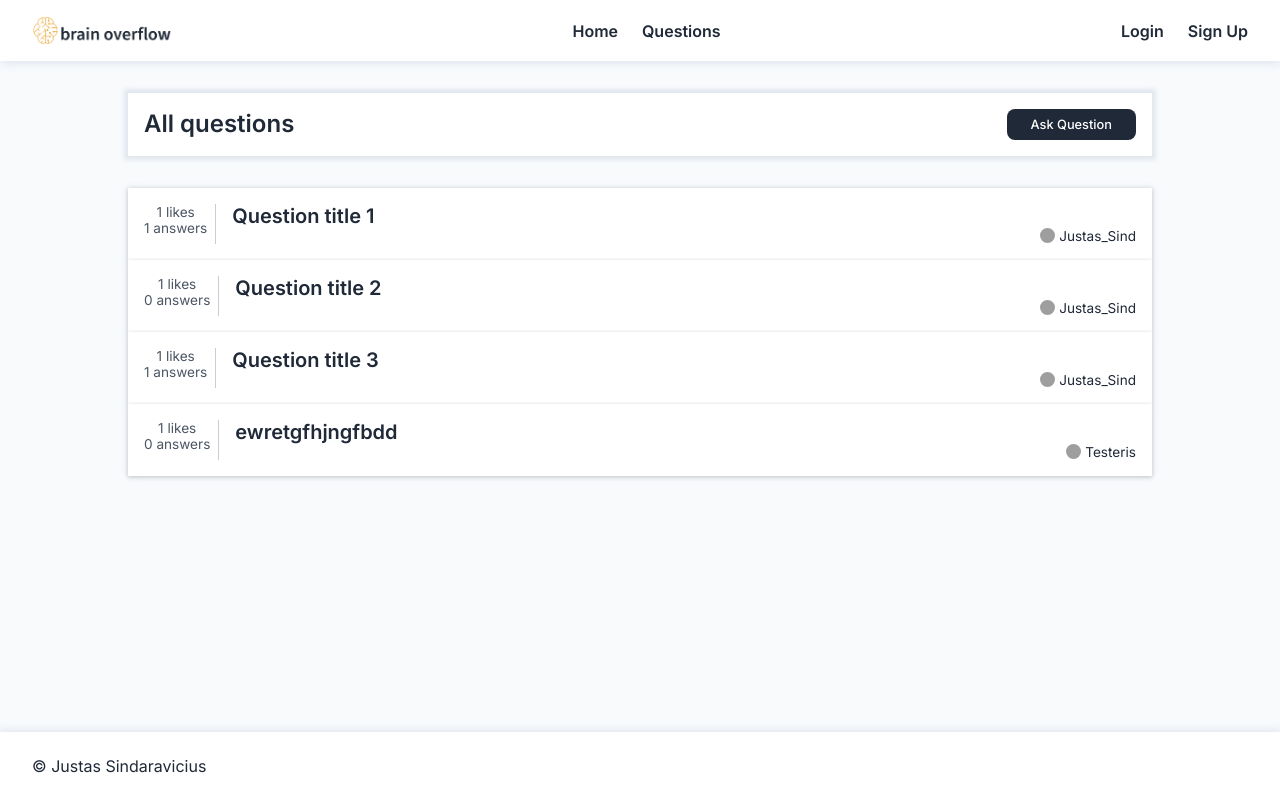
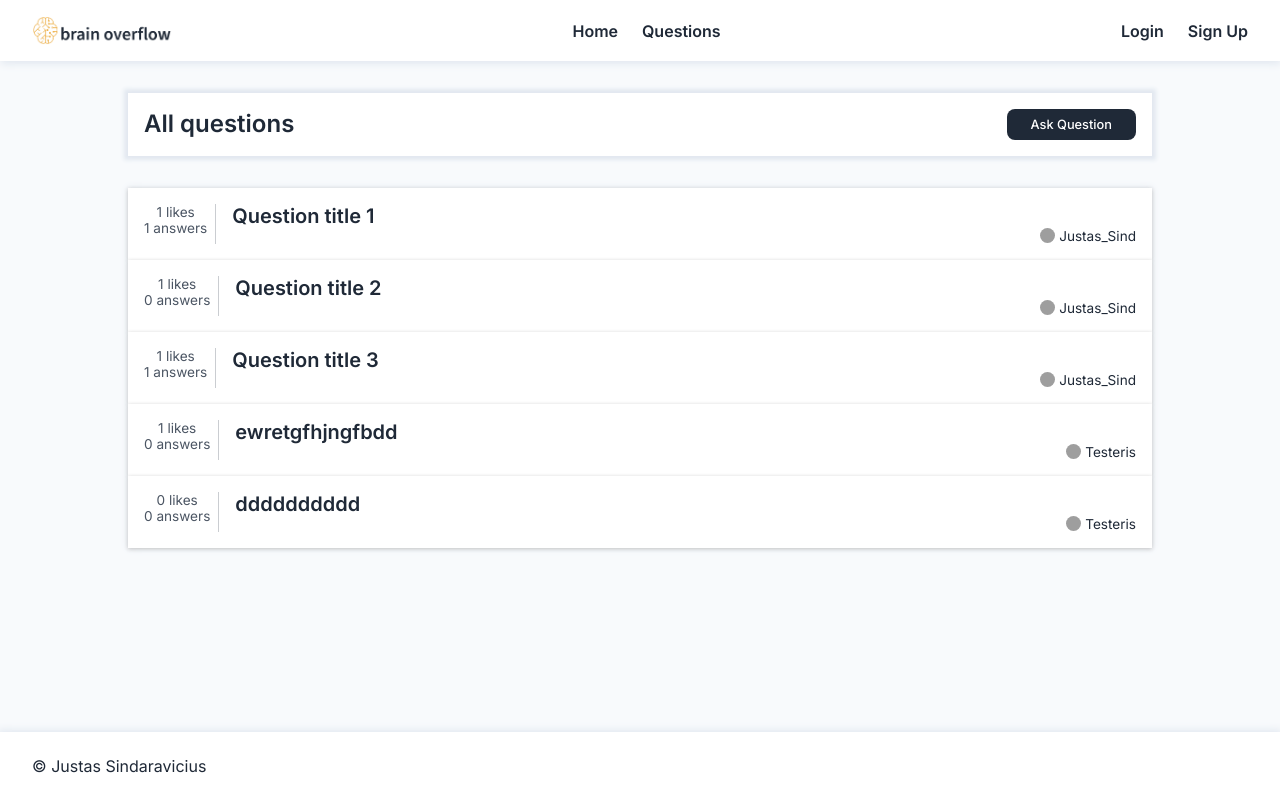
Before and after one commit to Justas-Sind/Baigiamasis_projektas, a React (Create React App) app: page /questions in a window 1280 px wide. Built offline with nearby package versions, Linux system fonts and the light colour scheme; data requests are answered from the project's data file; grey boxes are pictures that could not be loaded.

Commit message:
Context update

```diff
--- a/src/components/AskQuestionPage/AskQuestionPage.jsx
+++ b/src/components/AskQuestionPage/AskQuestionPage.jsx
@@ -2,6 +2,7 @@ import styles from "./styles.module.css";
 import { useContext } from "react";
 import QuestionContext from "../../contexts/QuestionContext";
 import UserContext from "../../contexts/UserContext";
+import { useNavigate } from "react-router-dom";
 import { useForm } from "react-hook-form";
 import { yupResolver } from '@hookform/resolvers/yup';
 import * as yup from "yup";
@@ -13,22 +14,13 @@ const schema = yup.object({
 
 function AskQuestionPage() {
 
-  const { register, resetField, handleSubmit, formState:{ errors } } = useForm({
+  const { register, handleSubmit, formState:{ errors } } = useForm({
     resolver: yupResolver(schema)
   });
+  const navigation = useNavigate();
 
-  const { questionList, setQuestionList } = useContext(QuestionContext);
+  const { postQuestion } = useContext(QuestionContext);
   const { userloggedIn } = useContext(UserContext);
-
-  async function addNewQuestion(newQuestionObject) {
-    await fetch("http://localhost:3000/userQuestions/", {
-      method: "POST",
-      headers: {
-        'Content-type': 'application/json'
-      },
-      body: JSON.stringify(newQuestionObject)
-    });
-  }
 
   const onSubmit = data => {
     const newQuestion = {
@@ -41,12 +33,8 @@ function AskQuestionPage() {
       isEdited: false
     };
 
-    addNewQuestion(newQuestion);
-    setQuestionList([...questionList, newQuestion]);
-
-    resetField("questionTitle");
-    resetField("questionContent");
-
+    postQuestion(newQuestion);
+    navigation('/questions')
   };
 
   return (
--- a/src/contexts/QuestionContext.jsx
+++ b/src/contexts/QuestionContext.jsx
@@ -42,13 +42,24 @@ function QuestionProvider({ children }) {
     });
   }
 
+  function postQuestion(newQuestion) {
+    setQuestionList([...questionList, newQuestion]);
+    fetch("http://localhost:3000/userQuestions/", {
+      method: "POST",
+      headers: {
+        'Content-type': 'application/json'
+      },
+      body: JSON.stringify(newQuestion)
+    });
+  }
+
   return (
     <QuestionContext.Provider
       value={{
         questionList,
         deleteQuestion,
         updateQuestion,
-        setQuestionList
+        postQuestion
       }}
     >
       {children}
--- a/src/data/data.json
+++ b/src/data/data.json
@@ -59,6 +59,15 @@
       ],
       "dislikes": [],
       "isEdited": true
+    },
+    {
+      "id": "557e2218-b77b-4bf3-a705-af71e5cfbe86",
+      "userId": "eca53159-b111-4d7d-9b6f-d63214ff0c16",
+      "questionTitle": "dddddddddd",
+      "questionContent": "wedcwer fer gvetb rwys eb wetberynrwgq 3erv wedcwer fer gvetb rwys eb wetberynrwgq 3ervwedcwer fer gvetb rwys eb wetberynrwgq 3ervwedcwer fer gvetb rwys eb wetberynrwgq 3ervwedcwer fer gvetb rwys eb wetberynrwgq 3ervwedcwer fer gvetb rwys eb wetberynrwgq 3ervwedcwer fer gvetb rwys eb wetberynrwgq 3ervwedcwer fer gvetb rwys eb wetberynrwgq 3ervwedcwer fer gvetb rwys eb wetberynrwgq 3ervwedcwer fer gvetb rwys eb wetberynrwgq 3ervwedcwer fer gvetb rwys eb wetberynrwgq 3erv",
+      "likes": [],
+      "dislikes": [],
+      "isEdited": false
     }
   ],
   "userAnswers": [
```
